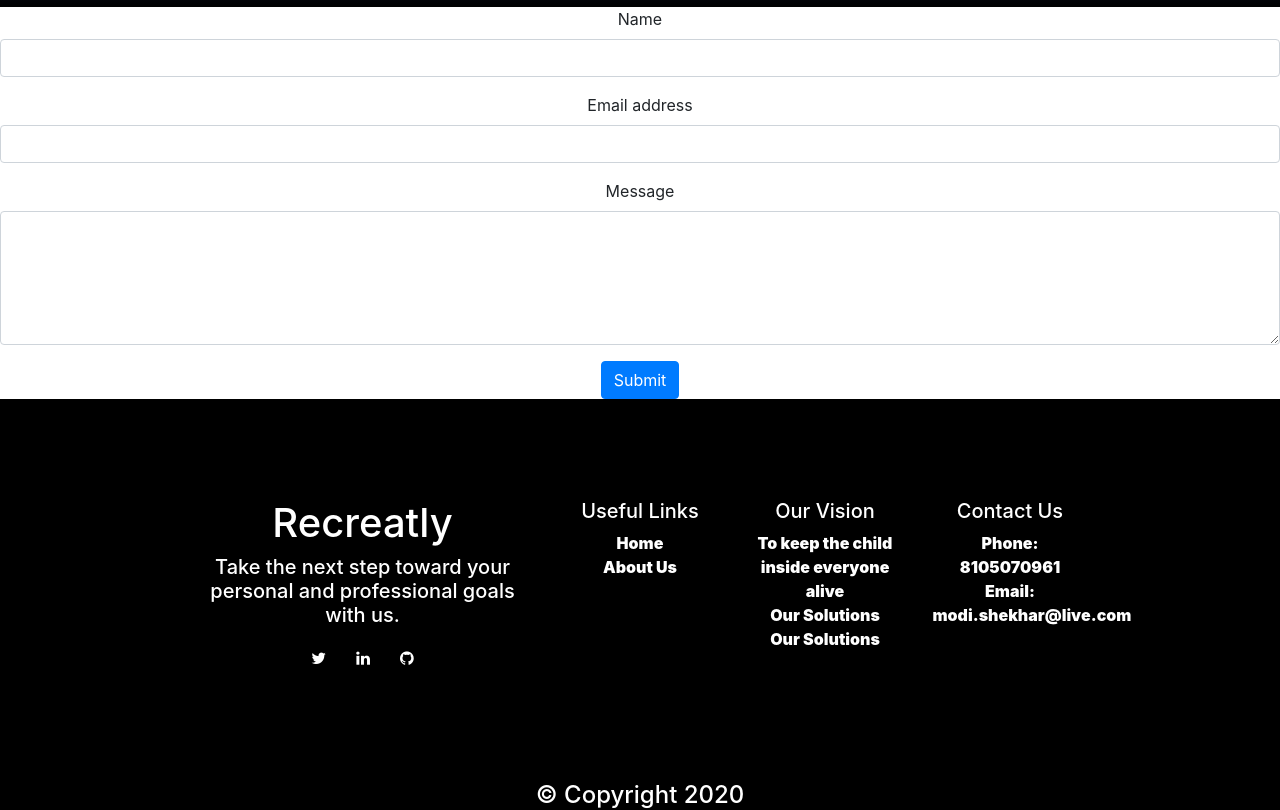
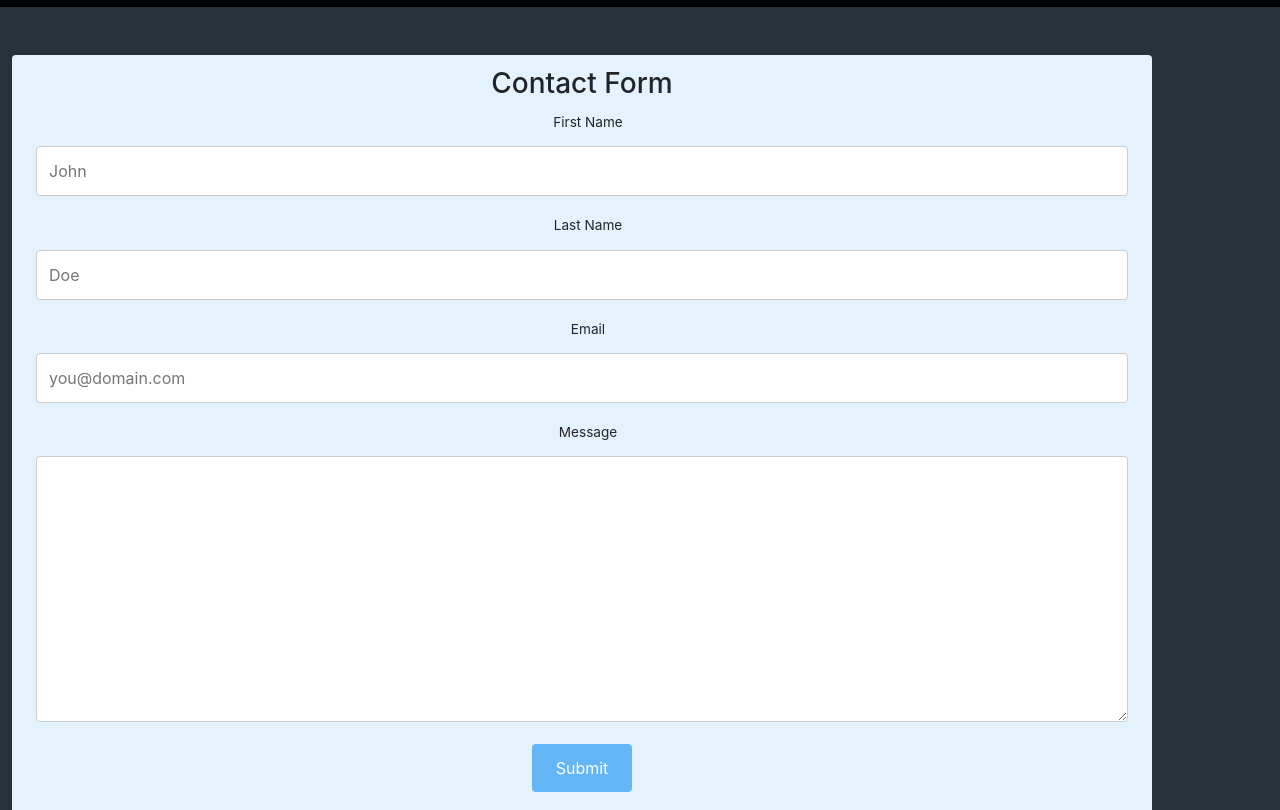
Before and after one commit to prashantpandey9/yoga, a React (Create React App) app: page /contactus in a window 1280 px wide. Shown: the part 300-1110 px from the top of the page. Built offline with nearby package versions, Linux system fonts and the light colour scheme.

Commit message:
cleared the cache

```diff
--- a/src/components/Contactform/Contactform.jsx
+++ b/src/components/Contactform/Contactform.jsx
@@ -1,71 +1,25 @@
-import React from 'react';
-import axios from 'axios';
-
-class Contactform extends React.Component{
-
-  constructor(props) {
-	super(props);
-	this.state = {
-  	name: '',
-  	email: '',
-  	message: ''
-	}
-  }
-
-  handleSubmit(e){
-    e.preventDefault();
-    axios({
-      method: "POST",
-      url:"http\://localhost:3002/send",
-      data:  this.state
-    }).then((response)=>{
-      if (response.data.status === 'success'){
-        alert("Message Sent.");
-        this.resetForm()
-      }else if(response.data.status === 'fail'){
-        alert("Message failed to send.")
-      }
-    })
-  }
-
-  resetForm(){
-
-     this.setState({name: '', email: '', message: ''})
-  }
-
-  render() {
-	return(
-  	<div className="App">
-  	<form id="contact-form" onSubmit={this.handleSubmit.bind(this)} method="POST">
-  	<div className="form-group">
-      	<label htmlFor="name">Name</label>
-      	<input type="text" className="form-control" id="name" value={this.state.name} onChange={this.onNameChange.bind(this)} />
-  	</div>
-  	<div className="form-group">
-      	<label htmlFor="exampleInputEmail1">Email address</label>
-      	<input type="email" className="form-control" id="email" aria-describedby="emailHelp" value={this.state.email} onChange={this.onEmailChange.bind(this)} />
-  	</div>
-  	<div className="form-group">
-      	<label htmlFor="message">Message</label>
-      	<textarea className="form-control" rows="5" id="message" value={this.state.message} onChange={this.onMessageChange.bind(this)} />
-  	</div>
-  	<button type="submit" className="btn btn-primary">Submit</button>
-  	</form>
-  	</div>
-	);
-  }
-
-  onNameChange(event) {
-	this.setState({name: event.target.value})
-  }
-
-  onEmailChange(event) {
-	this.setState({email: event.target.value})
-  }
-
-  onMessageChange(event) {
-	this.setState({message: event.target.value})
-  }
+import React from 'react'
+import './Contactform.scss'
+export default function Contactform() {
+    return (
+        <div class="container">
+            <h3>Contact Form</h3>
+            <form action="#" name="contact_form">
+                <label for="first_name">First Name</label>
+                <input name="first_name" type="text" required placeholder="John"/>
+                <br />
+                <label for="last_name">Last Name</label>
+                <input name="last_name" type="text" required placeholder="Doe"/>
+                <br />
+                <label for="email">Email</label>
+                <input name="email" type="email" required placeholder="you@domain.com"/>
+                <br />
+                <label for="message">Message</label><br />
+                <textarea name="message" cols="30" rows="10" placeholder="Enter your message here ..." required> </textarea>
+                <div class="center">
+                    <input type="submit" value="Submit" />
+                </div>
+            </form>
+        </div>
+    )
 }
-
-export default Contactform;
--- /dev/null
+++ b/src/components/Contactform/Contactform.scss
@@ -0,0 +1,73 @@
+*:focus {
+	outline: 0;
+}
+
+body {
+	background: #263238;  /* Set background color to #263238*/
+}
+
+h3 {
+	text-align: center;
+}
+
+/* Add styles to 'container' class */
+.container {
+	padding: 12px 24px 24px 24px;
+	margin: 48px 12px;
+	background: #E3F2FD;
+	border-radius: 4px;
+}
+
+/* Add styles to 'label' selector */
+label {
+	font-size: 0.85em;
+	margin-left: 12px;
+}
+
+/* Add styles to 'input' and 'textarea' selectors */
+input[type=text],input[type=email], textarea {
+    width: 100%;
+    padding: 12px;
+    border: 1px solid #ccc;
+    border-radius: 4px;
+    box-sizing: border-box;
+    margin-top: 6px;
+    margin-bottom: 16px;
+    resize: vertical;
+}
+
+/* Add styles to show 'focus' of selector */
+input[type=text]:focus,input[type=email]:focus, textarea:focus {
+	border: 1px solid green;
+}
+
+/* Add styles to the submit button */
+input[type=submit] {
+	background: #64B5F6;
+	margin: 0 auto;
+	outline: 0;
+	color: white;
+	border: 0;
+	padding: 12px 24px;
+	border-radius: 4px;
+	transition: all ease-in-out 0.1s;
+	position: relative;
+	display: inline-block;
+	text-align: center;
+}
+
+/* Add styles for 'focus' property */
+input[type=submit]:focus {
+	background: #A5D6A7;
+	color: whitesmoke;
+}
+
+/* Style 'hover' property */
+input[type=submit]:hover {
+	background: #2196F3;
+}
+
+/* Align items to center of the 'div' with the class 'center' */
+.center {
+	text-align: center;
+}
--- a/src/pages/Home/Home.jsx
+++ b/src/pages/Home/Home.jsx
@@ -2,7 +2,7 @@ import React, { Component } from 'react'
 import NavBar from '../../components/NavBar/NavBar'
 import Footer from '../../components/Footer/Footer'
 import Cards from '../../components/cards/Cards'
-import Topcards from '../../components/Topcards/Topcards'
+
 import Subjects from '../../components/Subjects/Subjects'
 import TextImage from '../../components/TextImage/TextImage'
 import Category from '../../components/Category/Category'
```
Also changed, not shown: 1 other file (tests, documents, lock files or other folders).
